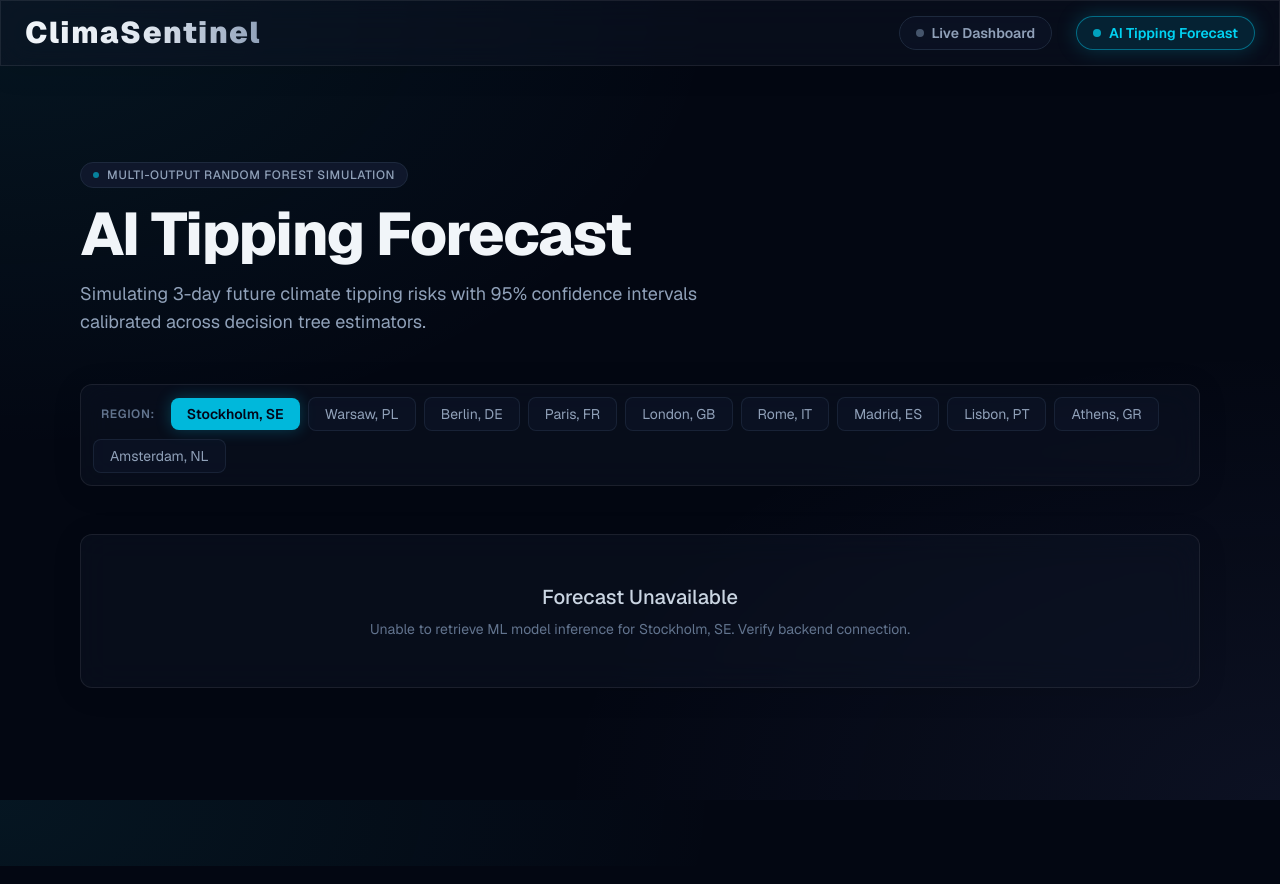
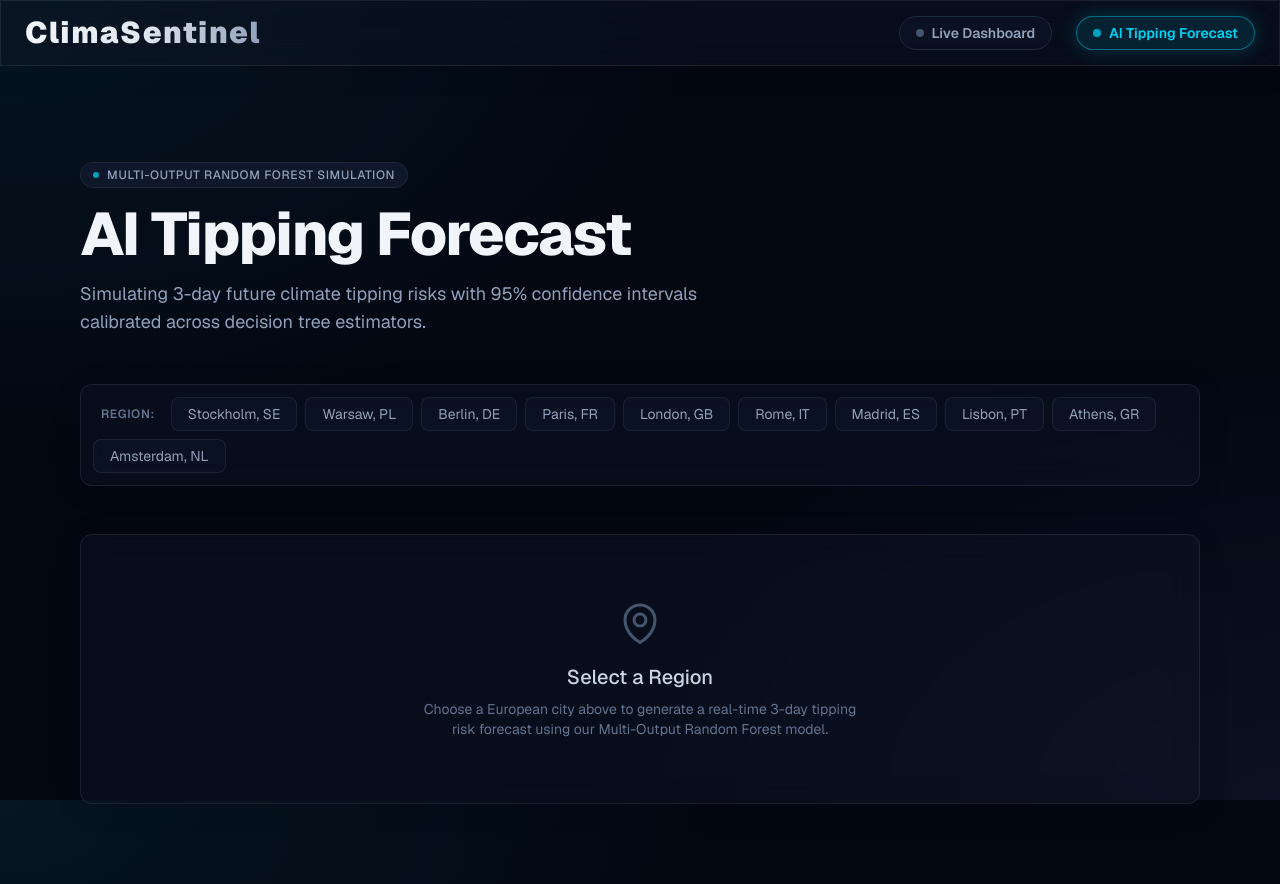
Before and after one commit to Selim-Abouleila/ClimaSentinel, a Next.js app in the folder frontend/: page /forecast in a window 1280 px wide. Built offline with nearby package versions, Linux system fonts and the light colour scheme; no server answers.

Commit message:
feat(frontend): convert forecast to client component with no default city, real-time loading animation, and on-demand ML inference

```diff
--- a/frontend/src/app/forecast/page.tsx
+++ b/frontend/src/app/forecast/page.tsx
@@ -1,35 +1,56 @@
-import Link from 'next/link';
-import { fetchCityForecast } from '@/lib/api';
+"use client";
+
+import { useState } from "react";
+import { CityForecast } from "@/lib/api";
+
+const API_BASE_URL = process.env.NEXT_PUBLIC_API_URL || "http://127.0.0.1:8000";
 
 const ALL_CITIES = [
-  { id: 'stockholm_se', name: 'Stockholm, SE' },
-  { id: 'warsaw_pl', name: 'Warsaw, PL' },
-  { id: 'berlin_de', name: 'Berlin, DE' },
-  { id: 'paris_fr', name: 'Paris, FR' },
-  { id: 'london_gb', name: 'London, GB' },
-  { id: 'rome_it', name: 'Rome, IT' },
-  { id: 'madrid_es', name: 'Madrid, ES' },
-  { id: 'lisbon_pt', name: 'Lisbon, PT' },
-  { id: 'athens_gr', name: 'Athens, GR' },
-  { id: 'amsterdam_nl', name: 'Amsterdam, NL' },
+  { id: "stockholm_se", name: "Stockholm, SE" },
+  { id: "warsaw_pl", name: "Warsaw, PL" },
+  { id: "berlin_de", name: "Berlin, DE" },
+  { id: "paris_fr", name: "Paris, FR" },
+  { id: "london_gb", name: "London, GB" },
+  { id: "rome_it", name: "Rome, IT" },
+  { id: "madrid_es", name: "Madrid, ES" },
+  { id: "lisbon_pt", name: "Lisbon, PT" },
+  { id: "athens_gr", name: "Athens, GR" },
+  { id: "amsterdam_nl", name: "Amsterdam, NL" },
 ];
 
-interface Props {
-  searchParams: Promise<{ city?: string }>;
-}
+export default function ForecastPage() {
+  const [selectedCity, setSelectedCity] = useState<string | null>(null);
+  const [forecast, setForecast] = useState<CityForecast | null>(null);
+  const [loading, setLoading] = useState(false);
+  const [error, setError] = useState(false);
 
-export default async function ForecastPage({ searchParams }: Props) {
-  const resolvedParams = await searchParams;
-  const selectedCity = resolvedParams.city || 'stockholm_se';
-  const forecast = await fetchCityForecast(selectedCity);
+  const handleCityClick = async (cityId: string) => {
+    setSelectedCity(cityId);
+    setForecast(null);
+    setError(false);
+    setLoading(true);
 
-  const currentCityObj = ALL_CITIES.find(c => c.id === selectedCity) || ALL_CITIES[0];
+    try {
+      const res = await fetch(
+        `${API_BASE_URL}/data/city/${encodeURIComponent(cityId)}/forecast`,
+        { cache: "no-store" }
+      );
+      if (!res.ok) throw new Error("Failed to fetch forecast");
+      const data: CityForecast = await res.json();
+      setForecast(data);
+    } catch {
+      setError(true);
+    } finally {
+      setLoading(false);
+    }
+  };
+
+  const currentCityObj = ALL_CITIES.find((c) => c.id === selectedCity);
 
   return (
     <main className="min-h-screen p-6 md:p-12 lg:p-20">
       <div className="max-w-7xl mx-auto space-y-12">
-
-        {/* Clean, Minimalist Hero Section */}
+        {/* Hero Section */}
         <header className="flex flex-col items-center md:items-start text-center md:text-left space-y-4 mt-4">
           <div className="inline-flex items-center gap-2 px-3 py-1 rounded-full bg-slate-900 border border-slate-800 text-xs font-medium text-slate-400 tracking-wider uppercase">
             <span className="w-1.5 h-1.5 rounded-full bg-cyan-400 animate-pulse"></span>
@@ -39,88 +60,178 @@ export default async function ForecastPage({ searchParams }: Props) {
             AI Tipping Forecast
           </h1>
           <p className="text-base md:text-lg text-slate-400 max-w-2xl font-normal">
-            Simulating 3-day future climate tipping risks with 95% confidence intervals calibrated across decision tree estimators.
+            Simulating 3-day future climate tipping risks with 95% confidence
+            intervals calibrated across decision tree estimators.
           </p>
         </header>
 
         {/* Interactive City Selector Bar */}
         <div className="glass-panel rounded-xl p-3 flex flex-wrap gap-2 items-center justify-center md:justify-start border border-white/5 shadow-lg">
-          <span className="text-xs font-semibold uppercase tracking-wider text-slate-500 mr-2 ml-2">Region:</span>
+          <span className="text-xs font-semibold uppercase tracking-wider text-slate-500 mr-2 ml-2">
+            Region:
+          </span>
           {ALL_CITIES.map((c) => {
             const isSelected = c.id === selectedCity;
             return (
-              <Link
+              <button
                 key={c.id}
-                href={`/forecast?city=${c.id}`}
+                onClick={() => handleCityClick(c.id)}
+                disabled={loading}
                 className={`px-4 py-1.5 rounded-lg text-sm transition-all ${
                   isSelected
-                    ? 'bg-cyan-500 text-slate-950 font-semibold shadow-[0_0_15px_rgba(6,182,212,0.3)]'
-                    : 'bg-slate-900/50 text-slate-400 hover:bg-slate-800 hover:text-slate-200 border border-slate-800/80'
-                }`}
+                    ? "bg-cyan-500 text-slate-950 font-semibold shadow-[0_0_15px_rgba(6,182,212,0.3)]"
+                    : "bg-slate-900/50 text-slate-400 hover:bg-slate-800 hover:text-slate-200 border border-slate-800/80"
+                } ${loading ? "opacity-60 cursor-wait" : "cursor-pointer"}`}
               >
                 {c.name}
-              </Link>
+              </button>
             );
           })}
         </div>
 
-        {!forecast ? (
-          <div className="glass-panel rounded-xl p-12 text-center mt-12 border border-white/5">
-            <h2 className="text-xl font-medium mb-2 text-slate-300">Forecast Unavailable</h2>
-            <p className="text-sm text-slate-500">Unable to retrieve ML model inference for {currentCityObj.name}. Verify backend connection.</p>
+        {/* State: No City Selected */}
+        {!selectedCity && (
+          <div className="glass-panel rounded-xl p-16 text-center border border-white/5">
+            <div className="text-4xl mb-4 text-slate-600">
+              <svg xmlns="http://www.w3.org/2000/svg" className="w-12 h-12 mx-auto mb-4 text-slate-600" fill="none" viewBox="0 0 24 24" stroke="currentColor" strokeWidth={1.5}>
+                <path strokeLinecap="round" strokeLinejoin="round" d="M15 10.5a3 3 0 1 1-6 0 3 3 0 0 1 6 0Z" />
+                <path strokeLinecap="round" strokeLinejoin="round" d="M19.5 10.5c0 7.142-7.5 11.25-7.5 11.25S4.5 17.642 4.5 10.5a7.5 7.5 0 1 1 15 0Z" />
+              </svg>
+            </div>
+            <h2 className="text-xl font-medium text-slate-300 mb-2">
+              Select a Region
+            </h2>
+            <p className="text-sm text-slate-500 max-w-md mx-auto">
+              Choose a European city above to generate a real-time 3-day
+              tipping risk forecast using our Multi-Output Random Forest model.
+            </p>
           </div>
-        ) : (
+        )}
+
+        {/* State: Loading */}
+        {loading && selectedCity && (
+          <div className="glass-panel rounded-xl p-16 text-center border border-white/5">
+            <div className="flex flex-col items-center gap-6">
+              {/* Animated spinner */}
+              <div className="relative w-16 h-16">
+                <div className="absolute inset-0 rounded-full border-2 border-slate-800"></div>
+                <div className="absolute inset-0 rounded-full border-2 border-t-cyan-400 animate-spin"></div>
+              </div>
+              <div>
+                <h2 className="text-xl font-medium text-slate-200 mb-2">
+                  Calculating Forecast
+                </h2>
+                <p className="text-sm text-slate-500 max-w-md mx-auto">
+                  Running real-time inference for{" "}
+                  <span className="text-cyan-400 font-medium">
+                    {currentCityObj?.name}
+                  </span>{" "}
+                  across 100 decision tree estimators and computing 95%
+                  confidence intervals.
+                </p>
+              </div>
+            </div>
+          </div>
+        )}
+
+        {/* State: Error */}
+        {error && !loading && selectedCity && (
+          <div className="glass-panel rounded-xl p-12 text-center border border-white/5">
+            <h2 className="text-xl font-medium mb-2 text-slate-300">
+              Forecast Unavailable
+            </h2>
+            <p className="text-sm text-slate-500">
+              Unable to retrieve ML model inference for{" "}
+              {currentCityObj?.name}. Verify backend connection.
+            </p>
+          </div>
+        )}
+
+        {/* State: Results */}
+        {forecast && !loading && (
           <div className="space-y-12">
-
             {/* Top Overview Cards */}
             <div className="grid grid-cols-1 md:grid-cols-4 gap-6">
-
               {/* Total Estimated Score */}
               <div className="glass-panel rounded-xl p-6 flex flex-col justify-between border border-white/5 relative overflow-hidden">
-                <span className="text-xs font-semibold uppercase tracking-wider text-slate-400 mb-4">Est. Total Risk (Day +3)</span>
+                <span className="text-xs font-semibold uppercase tracking-wider text-slate-400 mb-4">
+                  Est. Total Risk (Day +3)
+                </span>
                 <div>
                   <div className="flex items-baseline gap-2">
-                    <span className={`text-5xl font-black tracking-tight ${
-                      forecast.estimated_total_tipping_score > 70 ? 'score-high' : forecast.estimated_total_tipping_score > 40 ? 'score-medium' : 'score-low'
-                    }`}>
+                    <span
+                      className={`text-5xl font-black tracking-tight ${
+                        forecast.estimated_total_tipping_score > 70
+                          ? "score-high"
+                          : forecast.estimated_total_tipping_score > 40
+                          ? "score-medium"
+                          : "score-low"
+                      }`}
+                    >
                       {forecast.estimated_total_tipping_score.toFixed(1)}
                     </span>
-                    <span className="text-sm font-medium text-slate-500">/ 100</span>
+                    <span className="text-sm font-medium text-slate-500">
+                      / 100
+                    </span>
                   </div>
                   <div className="mt-3 inline-flex items-center gap-1.5 px-2.5 py-1 rounded-md bg-slate-900 border border-slate-800 text-[11px] font-medium text-slate-400">
-                    95% CI: <span className="text-cyan-400 font-semibold">[{forecast.total_ci_lower} - {forecast.total_ci_upper}]</span> (±{forecast.total_confidence_margin})
+                    95% CI:{" "}
+                    <span className="text-cyan-400 font-semibold">
+                      [{forecast.total_ci_lower} - {forecast.total_ci_upper}]
+                    </span>{" "}
+                    (±{forecast.total_confidence_margin})
                   </div>
                 </div>
               </div>
 
               {/* Forecasted Primary Driver */}
               <div className="glass-panel rounded-xl p-6 flex flex-col justify-between border border-white/5">
-                <span className="text-xs font-semibold uppercase tracking-wider text-slate-400 mb-4">Forecasted Driver</span>
+                <span className="text-xs font-semibold uppercase tracking-wider text-slate-400 mb-4">
+                  Forecasted Driver
+                </span>
                 <div>
                   <span className="text-3xl font-bold text-slate-100 tracking-wide block mb-2">
                     {forecast.forecast_primary_driver}
                   </span>
                   <p className="text-xs text-slate-500 font-normal leading-relaxed">
-                    Meteorological factor projecting the highest severe tipping anomaly.
+                    Meteorological factor projecting the highest severe tipping
+                    anomaly.
                   </p>
                 </div>
               </div>
 
               {/* Baseline Tipping Score */}
               <div className="glass-panel rounded-xl p-6 flex flex-col justify-between border border-white/5">
-                <span className="text-xs font-semibold uppercase tracking-wider text-slate-400 mb-4">Today's Baseline (t0)</span>
+                <span className="text-xs font-semibold uppercase tracking-wider text-slate-400 mb-4">
+                  Today&apos;s Baseline (t0)
+                </span>
                 <div>
                   <div className="flex items-baseline gap-2 mb-2">
                     <span className="text-4xl font-extrabold text-slate-200">
                       {forecast.current_tipping_score.toFixed(1)}
                     </span>
-                    <span className="text-sm font-medium text-slate-500">/ 100</span>
+                    <span className="text-sm font-medium text-slate-500">
+                      / 100
+                    </span>
                   </div>
                   <div className="text-xs font-medium text-slate-400 flex items-center gap-1">
-                    {forecast.estimated_total_tipping_score > forecast.current_tipping_score ? (
-                      <span className="text-amber-400">Projected increase of {(forecast.estimated_total_tipping_score - forecast.current_tipping_score).toFixed(1)}</span>
+                    {forecast.estimated_total_tipping_score >
+                    forecast.current_tipping_score ? (
+                      <span className="text-amber-400">
+                        Projected increase of{" "}
+                        {(
+                          forecast.estimated_total_tipping_score -
+                          forecast.current_tipping_score
+                        ).toFixed(1)}
+                      </span>
                     ) : (
-                      <span className="text-emerald-400">Projected decrease of {(forecast.current_tipping_score - forecast.estimated_total_tipping_score).toFixed(1)}</span>
+                      <span className="text-emerald-400">
+                        Projected decrease of{" "}
+                        {(
+                          forecast.current_tipping_score -
+                          forecast.estimated_total_tipping_score
+                        ).toFixed(1)}
+                      </span>
                     )}
                   </div>
                 </div>
@@ -130,28 +241,41 @@ export default async function ForecastPage({ searchParams }: Props) {
               <div className="glass-panel rounded-xl p-6 flex flex-col justify-between bg-slate-900/60 border border-white/5">
                 <span className="text-xs font-semibold uppercase tracking-wider text-slate-400 mb-3 flex items-center justify-between">
                   <span>3-Day Weather Trajectory</span>
-                  <span className="text-[10px] text-cyan-400 font-medium bg-cyan-500/10 px-2 py-0.5 rounded border border-cyan-500/20">Open-Meteo</span>
+                  <span className="text-[10px] text-cyan-400 font-medium bg-cyan-500/10 px-2 py-0.5 rounded border border-cyan-500/20">
+                    Open-Meteo
+                  </span>
                 </span>
                 <div className="space-y-2 text-xs font-normal text-slate-400">
                   <div className="flex justify-between items-center py-1 border-b border-white/5">
                     <span>Tomorrow (Day +1):</span>
-                    <span className="font-medium text-slate-200">{forecast.weather_trajectory_3d.temp_max_plus_1d.toFixed(1)}°C</span>
+                    <span className="font-medium text-slate-200">
+                      {forecast.weather_trajectory_3d.temp_max_plus_1d.toFixed(1)}
+                      °C
+                    </span>
                   </div>
                   <div className="flex justify-between items-center py-1 border-b border-white/5">
                     <span>Day +2 Max Temp:</span>
-                    <span className="font-medium text-slate-200">{forecast.weather_trajectory_3d.temp_max_plus_2d.toFixed(1)}°C</span>
+                    <span className="font-medium text-slate-200">
+                      {forecast.weather_trajectory_3d.temp_max_plus_2d.toFixed(1)}
+                      °C
+                    </span>
                   </div>
                   <div className="flex justify-between items-center py-1 border-b border-white/5">
                     <span>Day +3 Max Temp:</span>
-                    <span className="font-medium text-slate-200">{forecast.weather_trajectory_3d.temp_max_plus_3d.toFixed(1)}°C</span>
+                    <span className="font-medium text-slate-200">
+                      {forecast.weather_trajectory_3d.temp_max_plus_3d.toFixed(1)}
+                      °C
+                    </span>
                   </div>
                   <div className="flex justify-between items-center py-1">
                     <span>Day +3 Storm Risk:</span>
-                    <span className="font-medium text-cyan-400">{forecast.weather_trajectory_3d.precip_plus_3d.toFixed(1)} mm</span>
+                    <span className="font-medium text-cyan-400">
+                      {forecast.weather_trajectory_3d.precip_plus_3d.toFixed(1)}{" "}
+                      mm
+                    </span>
                   </div>
                 </div>
               </div>
-
             </div>
 
             {/* Sub-Scores Forecast Grid */}
@@ -166,28 +290,53 @@ export default async function ForecastPage({ searchParams }: Props) {
               </div>
 
               <div className="grid grid-cols-1 md:grid-cols-2 lg:grid-cols-3 gap-6">
-
                 {[
-                  { title: 'Heat Score Forecast', key: 'heat_score', desc: 'Predicting severe maximum temperature anomalies and upward thermal velocity.' },
-                  { title: 'Wind Score Forecast', key: 'wind_score', desc: 'Predicting severe wind gust velocity exceeding 40 km/h baseline thresholds.' },
-                  { title: 'Rain Score Forecast', key: 'rain_score', desc: 'Predicting severe 24-hour accumulated precipitation totals.' },
-                  { title: 'Air Quality Forecast', key: 'air_score', desc: 'Predicting European AQI spikes based on atmospheric stagnation.' },
-                  { title: 'River Flood Forecast', key: 'river_score', desc: 'Predicting positive hydrological discharge velocity for monitored river basins.' },
+                  {
+                    title: "Heat Score Forecast",
+                    key: "heat_score",
+                    desc: "Predicting severe maximum temperature anomalies and upward thermal velocity.",
+                  },
+                  {
+                    title: "Wind Score Forecast",
+                    key: "wind_score",
+                    desc: "Predicting severe wind gust velocity exceeding 40 km/h baseline thresholds.",
+                  },
+                  {
+                    title: "Rain Score Forecast",
+                    key: "rain_score",
+                    desc: "Predicting severe 24-hour accumulated precipitation totals.",
+                  },
+                  {
+                    title: "Air Quality Forecast",
+                    key: "air_score",
+                    desc: "Predicting European AQI spikes based on atmospheric stagnation.",
+                  },
+                  {
+                    title: "River Flood Forecast",
+                    key: "river_score",
+                    desc: "Predicting positive hydrological discharge velocity for monitored river basins.",
+                  },
                 ].map((item) => {
-                  const subData = forecast.sub_scores_forecast[item.key as keyof typeof forecast.sub_scores_forecast];
+                  const subData =
+                    forecast.sub_scores_forecast[
+                      item.key as keyof typeof forecast.sub_scores_forecast
+                    ];
                   const score = subData.estimated_score;
-                  let colorClass = 'score-low';
-                  let barColor = 'bg-emerald-500';
+                  let colorClass = "score-low";
+                  let barColor = "bg-emerald-500";
                   if (score > 70) {
-                    colorClass = 'score-high';
-                    barColor = 'bg-rose-500';
+                    colorClass = "score-high";
+                    barColor = "bg-rose-500";
                   } else if (score > 40) {
-                    colorClass = 'score-medium';
-                    barColor = 'bg-amber-500';
+                    colorClass = "score-medium";
+                    barColor = "bg-amber-500";
                   }
 
                   return (
-                    <div key={item.key} className="glass-card rounded-xl p-6 flex flex-col justify-between space-y-6 border border-white/5 relative overflow-hidden">
+                    <div
+                      key={item.key}
+                      className="glass-card rounded-xl p-6 flex flex-col justify-between space-y-6 border border-white/5 relative overflow-hidden"
+                    >
                       <div>
                         <h3 className="text-base font-semibold text-slate-200 mb-1.5">
                           {item.title}
@@ -202,48 +351,56 @@ export default async function ForecastPage({ searchParams }: Props) {
                           <span className="text-[11px] font-semibold text-slate-500 uppercase tracking-wider">
                             Est. Score
                           </span>
-                          <span className={`text-4xl font-bold tracking-tight ${colorClass}`}>
+                          <span
+                            className={`text-4xl font-bold tracking-tight ${colorClass}`}
+                          >
                             {score.toFixed(1)}
                           </span>
                         </div>
 
                         {/* Confidence Interval Pill */}
                         <div className="flex items-center justify-between p-2.5 rounded-lg bg-slate-900/60 border border-slate-800/80 text-xs">
-                          <span className="text-slate-400 font-normal">95% Confidence Interval</span>
+                          <span className="text-slate-400 font-normal">
+                            95% Confidence Interval
+                          </span>
                           <span className="font-semibold text-slate-200">
-                            [{subData.ci_lower} - {subData.ci_upper}] <span className="text-slate-500 font-normal">(±{subData.confidence_margin})</span>
+                            [{subData.ci_lower} - {subData.ci_upper}]{" "}
+                            <span className="text-slate-500 font-normal">
+                              (±{subData.confidence_margin})
+                            </span>
                           </span>
                         </div>
 
                         {/* Visual Uncertainty Progress Bar */}
                         <div className="space-y-1.5">
                           <div className="w-full h-1.5 bg-slate-900 rounded-full overflow-hidden relative">
-                            {/* Base estimated score bar */}
-                            <div className={`h-full ${barColor} transition-all duration-500`} style={{ width: `${score}%` }} />
-                            {/* Uncertainty overlay indication */}
+                            <div
+                              className={`h-full ${barColor} transition-all duration-500`}
+                              style={{ width: `${score}%` }}
+                            />
                             <div
                               className="absolute top-0 h-full bg-white/20 backdrop-blur-sm transition-all duration-500 border-x border-white/40"
                               style={{
                                 left: `${subData.ci_lower}%`,
-                                width: `${subData.ci_upper - subData.ci_lower}%`
+                                width: `${subData.ci_upper - subData.ci_lower}%`,
                               }}
                             />
                           </div>
                           <div className="flex justify-between text-[10px] font-medium text-slate-500">
                             <span>0 (Stable)</span>
-                            <span>Uncertainty Margin: ±{subData.confidence_margin.toFixed(1)}</span>
+                            <span>
+                              Uncertainty Margin: ±
+                              {subData.confidence_margin.toFixed(1)}
+                            </span>
                             <span>100 (Severe)</span>
                           </div>
                         </div>
-
                       </div>
                     </div>
                   );
                 })}
-
               </div>
             </section>
-
           </div>
         )}
       </div>
```
